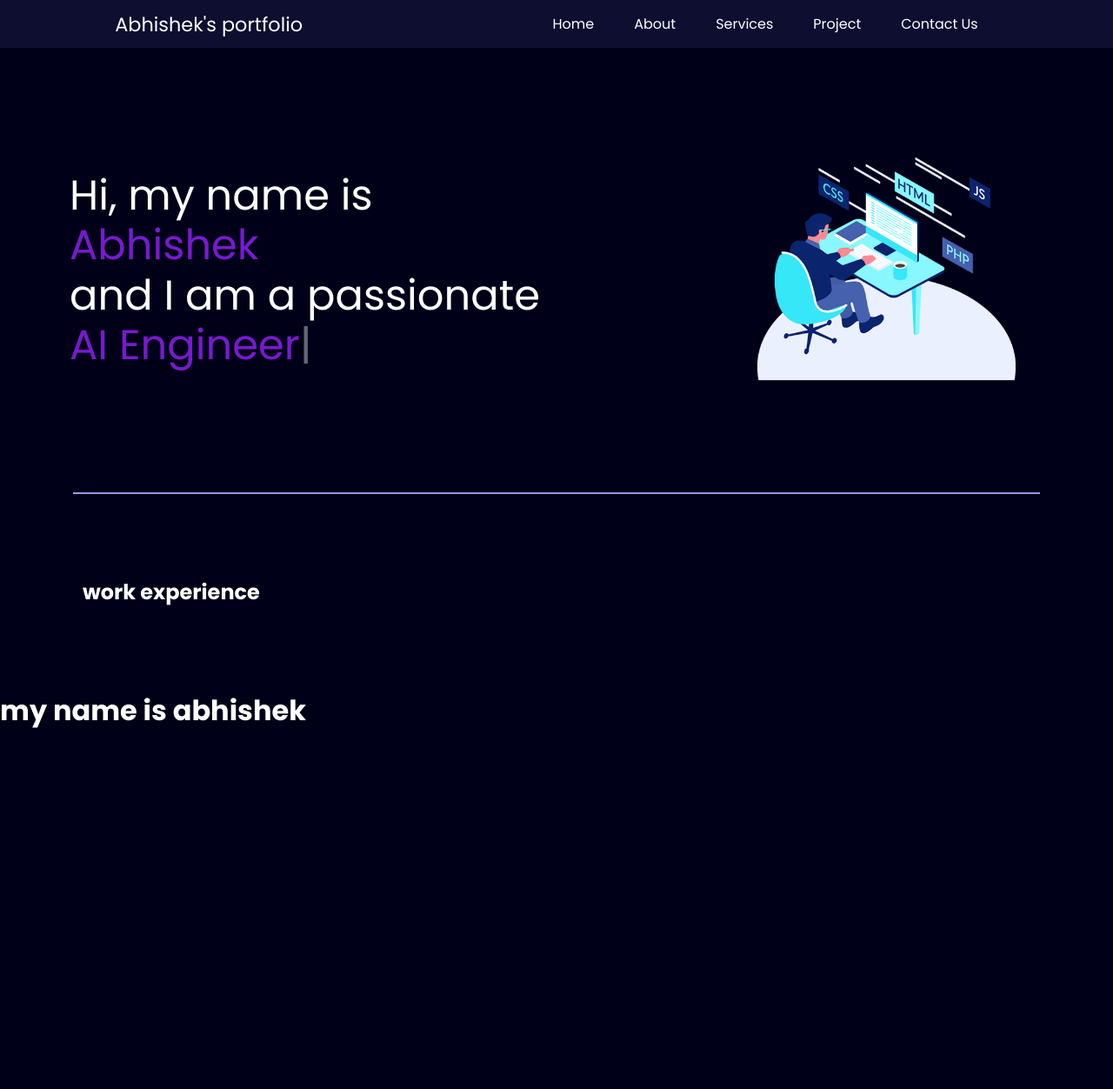
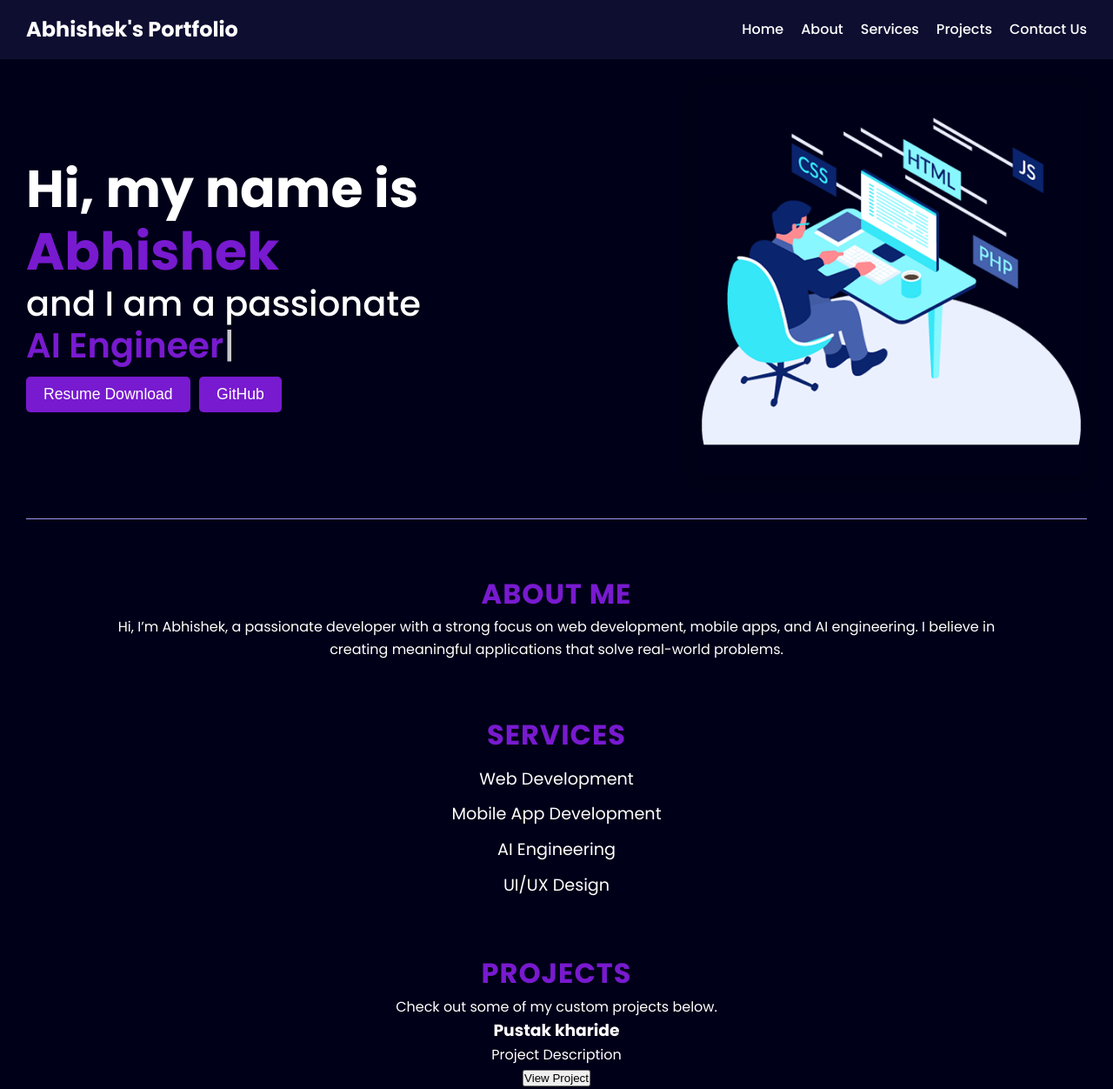
Before and after one commit to abhishek90900/my-portfolio, a plain HTML site: page indrx.html in a window 1280 px wide. Shown: the top 1252 px of the page at 87% size. Before the commit the page ends 841 px from the top, so only its background shows below. Drawn offline with nearby package versions, Linux system fonts and the light colour scheme.

Commit message:
Updated portfolio project files

```diff
--- a/indrx.html
+++ b/indrx.html
@@ -4,163 +4,116 @@
 <head>
     <meta charset="UTF-8">
     <meta name="viewport" content="width=device-width, initial-scale=1.0">
-    <title>Abhishek - portfolio</title>
+    <title>Abhishek - Portfolio</title>
     <link rel="preconnect" href="https://fonts.googleapis.com">
     <link rel="preconnect" href="https://fonts.gstatic.com" crossorigin>
     <link href="https://fonts.googleapis.com/css2?family=Poppins:ital,wght@0,100;0,200;0,300;0,400;0,500;0,600;0,700;0,800;0,900;1,100;1,200;1,300;1,400;1,500;1,600;1,700;1,800;1,900&display=swap" rel="stylesheet">
-    <style>
-        * {
-            margin: 0;
-            padding: 0;
-        }
-
-        body {
-            background-color: rgb(0, 0, 24);
-            color: white;
-            font-family: 'poppins', sans-serif;
-        }
-
-        nav {
-            display: flex;
-            justify-content: space-around;
-            align-items: center;
-            height: 55px;
-            background-color: rgb(14, 14, 49);
-        }
-
-        nav ul {
-            display: flex;
-            justify-content: space-around;
-        }
-
-        nav ul li {
-            list-style: none;
-            margin: 0 23px;
-        }
-
-        nav ul li a {
-            text-decoration: none;
-            color: white;
-        }
-
-        nav ul li a:hover {
-            color: rgb(87, 87, 155);
-            font-size: 1.04rem;
-        }
-
-        main hr {
-            border: 0px;
-            background: #9c97f1;
-            height: 1.3px;
-            margin: 40px 84px;
-        }
-
-        .left {
-            font-size: 1.4rem;
-        }
-
-        .firstsection {
-            display: flex;
-            justify-content: space-around;
-            align-items: center!important;
-            margin: 50px 0;
-        }
-
-        .firstsection>div {
-            width: 30%;
-            line-height: 1.2;
-        }
-
-        .leftsection {
-            font-size: 3rem;
-            width: 45% !important;
-        }
-
-        .rightsection img {
-            width: 80%;
-            margin: 50px
-        }
-
-        .purple {
-            color: rgb(120, 26, 207);
-        }
-
-        #element {
-            color: rgb(120, 26, 207);
-        }
-
-        .secondsection {
-            max-width: 80vw;
-            margin: 95px;
-        }
-    </style>
+    <link rel="stylesheet" href="style.css">
 </head>
 
 <body>
+
     <header>
         <nav>
-            <div class="left">Abhishek's portfolio</div>
+            <div class="left">
+                <h1>Abhishek's Portfolio</h1>
+            </div>
+            <div class="hamburger" onclick="toggleMenu()">
+                <div></div>
+                <div></div>
+                <div></div>
+            </div>
             <div class="right">
                 <ul>
-
-                    <li>
-                        <a href="/">Home</a>
-                    </li>
-
-
-                    <li>
-                        <a href="/">About</a>
-                    </li>
-
-
-                    <li>
-                        <a href="/">Services</a>
-                    </li>
-
-
-                    <li>
-                        <a href="/">Project</a>
-                    </li>
-
-
-                    <li>
-                        <a href="/">Contact Us</a>
-                    </li>
-
+                    <li><a href="#home">Home</a></li>
+                    <li><a href="#about">About</a></li>
+                    <li><a href="#services">Services</a></li>
+                    <li><a href="#projects">Projects</a></li>
+                    <li><a href="#contact">Contact Us</a></li>
                 </ul>
             </div>
         </nav>
     </header>
+
     <main>
-        <section class="firstsection">
+        <!-- Home Section -->
+        <section class="firstsection" id="home">
             <div class="leftsection">
-                Hi, my name is <span class="purple">Abhishek</span>
-                <div>and I am a passionate</div>
+                <h2>Hi, my name is <span class="purple">Abhishek</span></h2>
+                <p>and I am a passionate</p>
                 <span id="element"></span>
-
+                <!-- Two Buttons at the Bottom -->
+                <div class="buttons">
+                    <a href="resume.pdf" download><button>Resume Download</button></a>
+                    <a href="https://github.com/abhishek90900" target="_blank"><button>GitHub</button></a>
+                </div>
             </div>
             <div class="rightsection">
-                <img src="bg png.png" alt="" srcset="">
+                <img src="bg png.png" alt="Abhishek's image" />
             </div>
+        </section>
 
+        <hr>
+
+        <!-- About Section -->
+        <section class="secondsection" id="about">
+            <h1>About Me</h1>
+            <p>Hi, I’m Abhishek, a passionate developer with a strong focus on web development, mobile apps, and AI engineering. I believe in creating meaningful applications that solve real-world problems.</p>
         </section>
+
+        <!-- Services Section -->
+        <section class="secondsection" id="services">
+            <h1>Services</h1>
+            <ul>
+                <li>Web Development</li>
+                <li>Mobile App Development</li>
+                <li>AI Engineering</li>
+                <li>UI/UX Design</li>
+            </ul>
+        </section>
+
+        <!-- Projects Section -->
+        <section class="secondsection" id="projects">
+            <h1>Projects</h1>
+            <p>Check out some of my custom projects below.</p>
+            <div class="projects">
+                <!-- You can add more projects here -->
+                <div class="project-item">
+                    <h3>Pustak kharide</h3>
+                    <p>Project Description</p>
+                    <button onclick="window.location.href='project-link'">View Project</button>
+                </div>
+            </div>
+        </section>
+
         <hr>
-        <section class="secondsection">
-            <h1>
-                work experience
-            </h1>
+
+        <!-- Contact Section -->
+        <section class="secondsection" id="contact">
+            <h1>Contact Me</h1>
+            <p>If you would like to get in touch, feel free to reach out via email.</p>
+            <p>Email: <a href="mailto:mukherjeeabhishek613@gmail.com">mukherjeeabhishek613@gmail.com</a></p>
+            <form action="mailto:mukherjeeabhishek613@gmail.com" method="POST" enctype="multipart/form-data">
+                <textarea name="message" placeholder="Your Message" rows="4" required></textarea>
+                <button type="submit">Send Message</button>
+            </form>
         </section>
     </main>
+
+    <!-- Import Typed.js -->
     <script src="https://unpkg.com/typed.js@2.1.0/dist/typed.umd.js"></script>
+
     <script>
         var typed = new Typed('#element', {
-            strings: ['Web Developer', 'App Developere', 'AI Engineer'],
+            strings: ['Web Developer', 'App Developer', 'AI Engineer'],
             typeSpeed: 50,
         });
+
+        function toggleMenu() {
+            document.querySelector('.hamburger').classList.toggle('open'); // Toggle hamburger color change
+            document.querySelector('nav ul').classList.toggle('open'); // Toggle navbar visibility
+        }
     </script>
-    <h1>my name is abhishek</h1>
 </body>
 
 </html>
-
-</html>
--- /dev/null
+++ b/style.css
@@ -0,0 +1,222 @@
+* {
+    margin: 0;
+    padding: 0;
+    box-sizing: border-box;
+}
+
+
+/* Body styling */
+
+body {
+    background-color: rgb(0, 0, 24);
+    color: white;
+    font-family: 'Poppins', sans-serif;
+    line-height: 1.6;
+}
+
+
+/* Navbar Styling */
+
+nav {
+    display: flex;
+    justify-content: space-between;
+    align-items: center;
+    padding: 15px 30px;
+    background-color: rgb(14, 14, 49);
+    position: sticky;
+    top: 0;
+    z-index: 10;
+}
+
+nav ul {
+    display: flex;
+    gap: 20px;
+}
+
+nav ul li {
+    list-style: none;
+}
+
+nav ul li a {
+    text-decoration: none;
+    color: white;
+    font-weight: 500;
+    transition: color 0.3s ease, transform 0.2s ease;
+}
+
+nav ul li a:hover {
+    color: rgb(87, 87, 155);
+    transform: scale(1.1);
+}
+
+
+/* Hamburger Menu */
+
+.hamburger {
+    display: none;
+    flex-direction: column;
+    gap: 5px;
+    cursor: pointer;
+}
+
+.hamburger div {
+    width: 30px;
+    height: 4px;
+    background-color: white;
+    border-radius: 5px;
+}
+
+
+/* Main content section */
+
+main {
+    padding: 30px;
+}
+
+.firstsection {
+    display: flex;
+    justify-content: space-between;
+    align-items: center;
+    gap: 40px;
+    flex-wrap: wrap;
+}
+
+.leftsection {
+    font-size: 2.5rem;
+    font-weight: 500;
+    max-width: 45%;
+    line-height: 1.2!important;
+}
+
+.rightsection img {
+    width: 100%;
+    max-width: 450px;
+    border-radius: 15px;
+    box-shadow: 0 4px 15px rgba(0, 0, 0, 0.2);
+}
+
+.purple {
+    color: rgb(120, 26, 207);
+}
+
+#element {
+    color: rgb(120, 26, 207);
+    font-weight: 600;
+}
+
+hr {
+    border: 0;
+    background: #9c97f1;
+    height: 1px;
+    margin: 40px 0;
+}
+
+.secondsection {
+    max-width: 80vw;
+    margin: 60px auto;
+    text-align: center;
+}
+
+.secondsection h1 {
+    font-size: 2rem;
+    text-transform: uppercase;
+    letter-spacing: 1px;
+    color: rgb(120, 26, 207);
+}
+
+.secondsection ul {
+    list-style-type: none;
+    padding: 0;
+    color: white;
+}
+
+.secondsection ul li {
+    font-size: 1.2rem;
+    margin: 10px 0;
+}
+
+.buttons a {
+    text-decoration: none;
+}
+
+.buttons button {
+    background-color: rgb(120, 26, 207);
+    color: white;
+    padding: 10px 20px;
+    border: none;
+    border-radius: 5px;
+    font-size: 1.1rem;
+    margin-top: 10px;
+    cursor: pointer;
+}
+
+.buttons button:hover {
+    background-color: rgb(87, 87, 155);
+}
+
+
+/* Responsive Design */
+
+@media (max-width: 1200px) {
+    /* For tablets and smaller screens */
+    .firstsection {
+        flex-direction: column;
+        text-align: center;
+        gap: 20px;
+    }
+    .leftsection {
+        font-size: 2rem;
+        max-width: 100%;
+    }
+    .rightsection img {
+        max-width: 80%;
+    }
+}
+
+@media (max-width: 768px) {
+    /* For mobile devices */
+    .leftsection {
+        font-size: 1.8rem;
+        max-width: 100%;
+        text-align: center;
+    }
+    .rightsection img {
+        max-width: 90%;
+        margin-top: 20px;
+    }
+    nav {
+        flex-direction: column;
+        padding: 10px;
+    }
+    nav ul {
+        flex-direction: column;
+        gap: 15px;
+        display: none;
+        width: 100%;
+        text-align: center;
+    }
+    nav ul li a {
+        font-size: 1.2rem;
+        padding: 10px;
+        width: 100%;
+        display: block;
+    }
+    .hamburger {
+        display: flex;
+    }
+    .hamburger.open div {
+        background-color: rgb(87, 87, 155);
+    }
+    nav ul.open {
+        display: flex;
+    }
+    .firstsection {
+        padding: 20px;
+    }
+    .secondsection h1 {
+        font-size: 1.8rem;
+    }
+    hr {
+        margin: 30px 0;
+    }
+}
```
Also changed, not shown: 3 other files.
